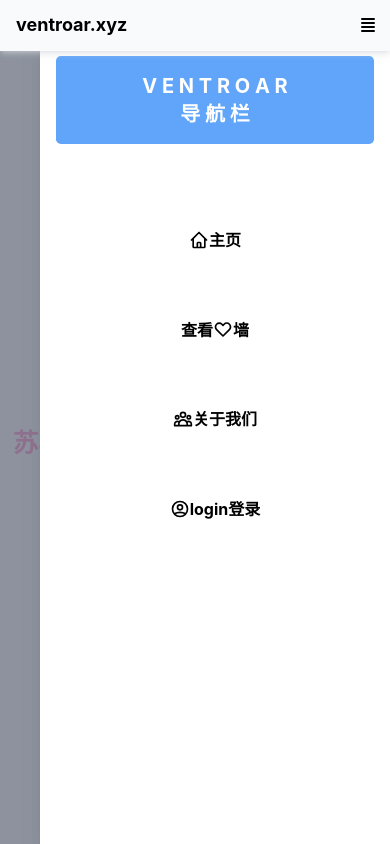
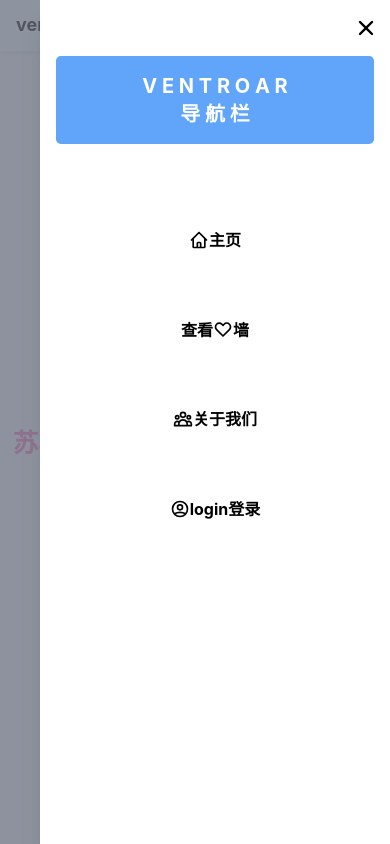
Before and after one commit to dsxksss/VentRoar, a React (Vite) app: page /Su in a window 390 px wide. Both pictures are taken after a click on the button 368 px from the left and 25 px from the top of the page. Built offline with nearby package versions, Linux system fonts and the light colour scheme.

Commit message:
fix:修复导航栏挡住bug

```diff
--- a/src/Components/Nav.tsx
+++ b/src/Components/Nav.tsx
@@ -23,7 +23,7 @@ const Nav = () => {
       : "bt-style font-bold px-[3rem] py-2";
   const [open, setOpen] = useState(false); //手机导航栏的开合状态
   return (
-    <div className="shadow-md bg-slate-50 z-[999] fixed inset-0 shadow-gray-300/50 h-[6vh] flex flex-row justify-between items-center an-3">
+    <div className="z-[10] shadow-md bg-slate-50 fixed inset-0 shadow-gray-300/50 h-[6vh] flex flex-row justify-between items-center an-3">
       {/* 电脑端的显示设置 */}
       <div className="">
         <Link className="ml-4 text-lg font-bold text-black" to={"/"}>
@@ -59,7 +59,7 @@ const Nav = () => {
       <Transition.Root show={open} as={Fragment}>
         <Dialog
           as="div"
-          className="fixed inset-0 overflow-hidden"
+          className="fixed inset-0 overflow-hidden z-[15]"
           onClose={setOpen}
         >
           <div className="absolute inset-0 overflow-hidden">
```
